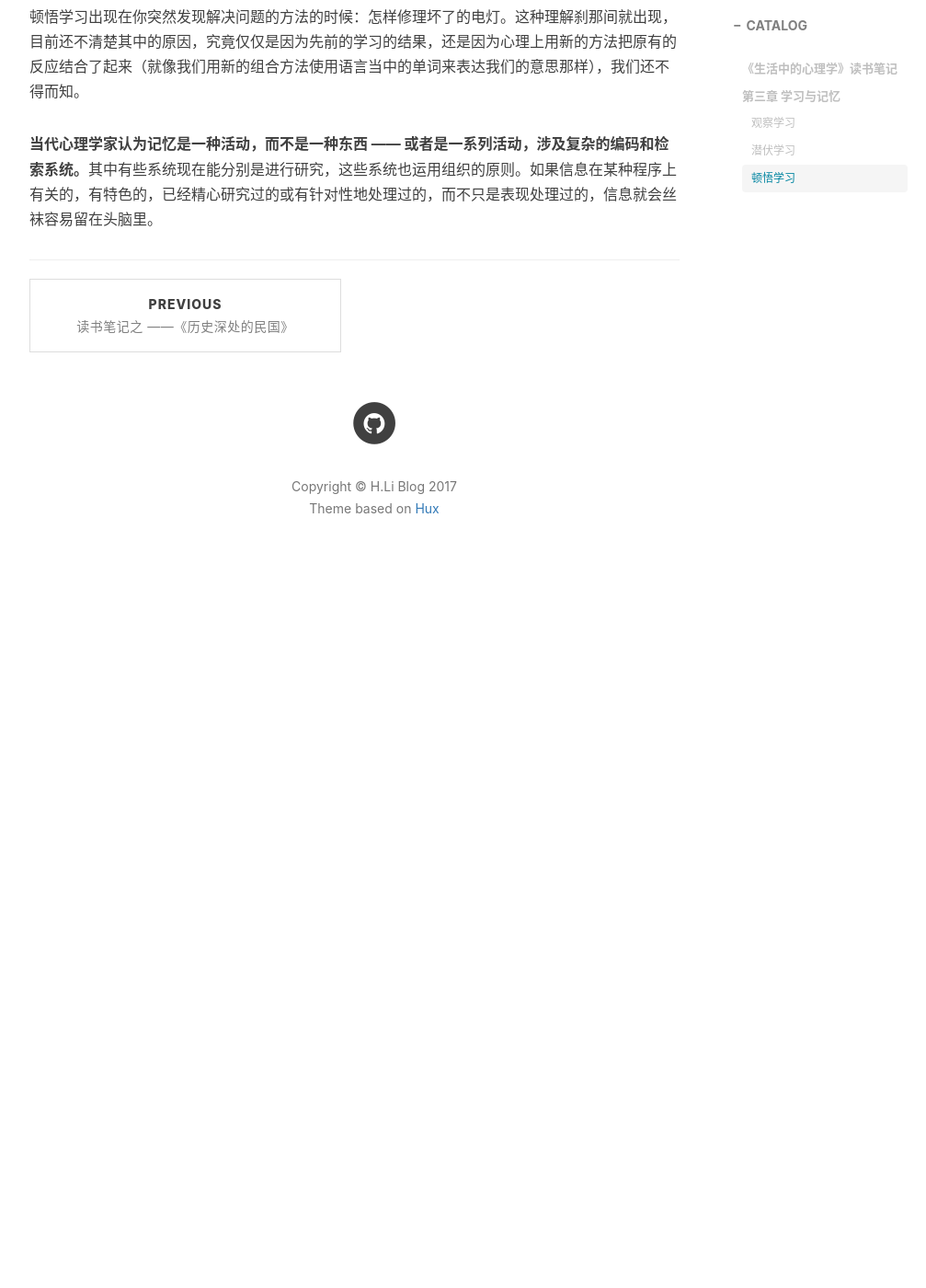
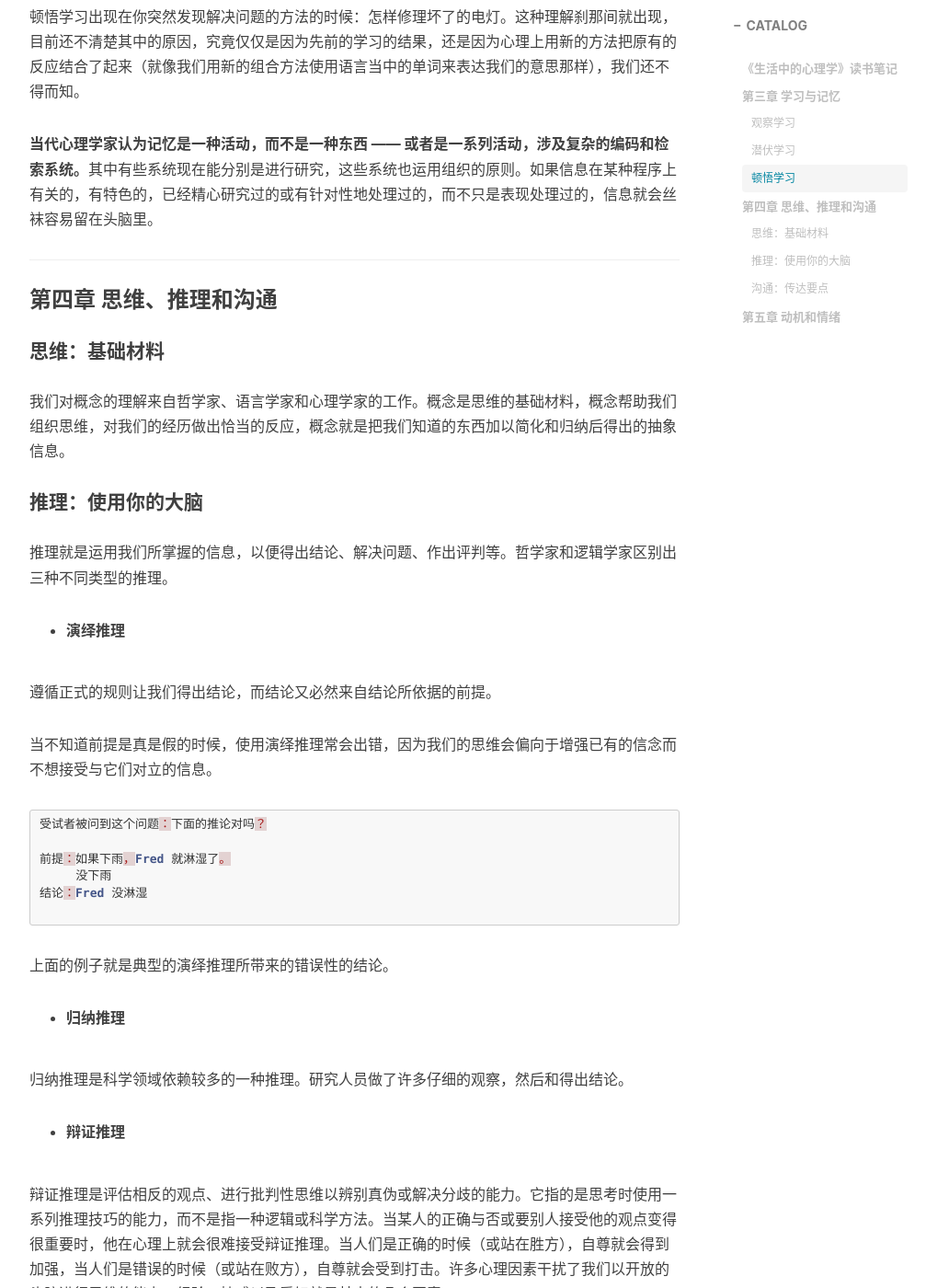
Before and after one commit to leehong2005/leehong2005.github.io, a Jekyll site: the page built from _posts/2017-04-25-note-for-psychology-in-life.md, in a window 1280 px wide and 1400 px high, scrolled down 1623 px. Shown: the whole window at 92% size, without its empty margins (233-1240 px from the left). Built offline with Jekyll 4.4.1, drawn with Linux system fonts in a browser that asks for light colours; comment, search, counter and statistics services are not loaded; before the commit the page ends 2253 px from its top, so only the background shows below that; some of the changed text lies outside the part shown.

Commit message:
【功能】更新生活中的心理学的读书笔记

````diff
--- a/_posts/2017-04-25-note-for-psychology-in-life.md
+++ b/_posts/2017-04-25-note-for-psychology-in-life.md
@@ -39,3 +39,50 @@ tags:
 顿悟学习出现在你突然发现解决问题的方法的时候：怎样修理坏了的电灯。这种理解刹那间就出现，目前还不清楚其中的原因，究竟仅仅是因为先前的学习的结果，还是因为心理上用新的方法把原有的反应结合了起来（就像我们用新的组合方法使用语言当中的单词来表达我们的意思那样），我们还不得而知。
 
 **当代心理学家认为记忆是一种活动，而不是一种东西 —— 或者是一系列活动，涉及复杂的编码和检索系统。**其中有些系统现在能分别是进行研究，这些系统也运用组织的原则。如果信息在某种程序上有关的，有特色的，已经精心研究过的或有针对性地处理过的，而不只是表现处理过的，信息就会丝袜容易留在头脑里。
+
+---
+
+### 第四章 思维、推理和沟通
+
+#### 思维：基础材料
+
+我们对概念的理解来自哲学家、语言学家和心理学家的工作。概念是思维的基础材料，概念帮助我们组织思维，对我们的经历做出恰当的反应，概念就是把我们知道的东西加以简化和归纳后得出的抽象信息。
+
+#### 推理：使用你的大脑
+
+推理就是运用我们所掌握的信息，以便得出结论、解决问题、作出评判等。哲学家和逻辑学家区别出三种不同类型的推理。
+
+* **演绎推理**
+
+遵循正式的规则让我们得出结论，而结论又必然来自结论所依据的前提。
+
+当不知道前提是真是假的时候，使用演绎推理常会出错，因为我们的思维会偏向于增强已有的信念而不想接受与它们对立的信息。
+
+```java
+受试者被问到这个问题：下面的推论对吗？
+
+前提：如果下雨，Fred 就淋湿了。
+     没下雨
+结论：Fred 没淋湿
+
+```
+
+上面的例子就是典型的演绎推理所带来的错误性的结论。
+
+* **归纳推理**
+
+归纳推理是科学领域依赖较多的一种推理。研究人员做了许多仔细的观察，然后和得出结论。
+
+* **辩证推理**
+
+辩证推理是评估相反的观点、进行批判性思维以辨别真伪或解决分歧的能力。它指的是思考时使用一系列推理技巧的能力，而不是指一种逻辑或科学方法。当某人的正确与否或要别人接受他的观点变得很重要时，他在心理上就会很难接受辩证推理。当人们是正确的时候（或站在胜方），自尊就会得到加强，当人们是错误的时候（或站在败方），自尊就会受到打击。许多心理因素干扰了我们以开放的头脑进行思维的能力，经验、情感以及爱好就是其中的几个因素。
+
+**为了辩证地进行推理，我们需要吸收和记住许多复杂的信息，并且需要不动感情地、批判性地分析问题。**
+
+
+#### 沟通：传达要点
+
+
+---
+
+### 第五章 动机和情绪
````
